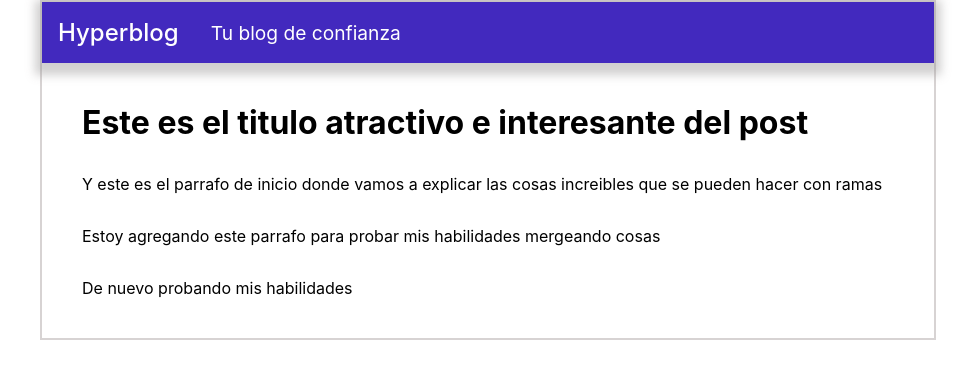
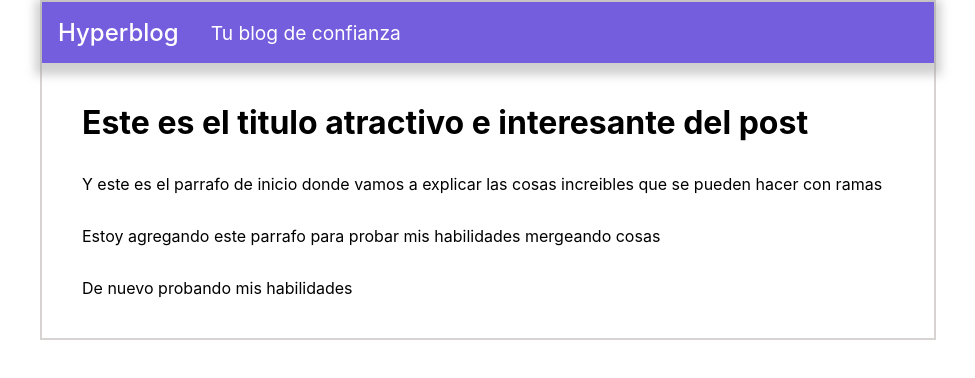
Before and after one commit to andredellien/andredellien.github.io, a plain HTML site: page index.html in a window 1280 px wide. Shown: the whole page, without its empty margins (152-1127 px from the left). Drawn offline with Linux system fonts and the light colour scheme.

Commit message:
cambio de color del bacground de cabezera

```diff
--- a/style.css
+++ b/style.css
@@ -27,7 +27,7 @@ html {
 	align-items: center;
 	gap: 2rem;
 	padding: 1rem;
-	background-color: rgb(66, 41, 190);
+	background-color: rgb(116, 94, 221);
 	color: white;
 	width: 100%;
 	box-shadow: 0px 5px 9px 7px rgba(148, 146, 146, 0.432);
```
Also changed, not shown: 1 other file.
